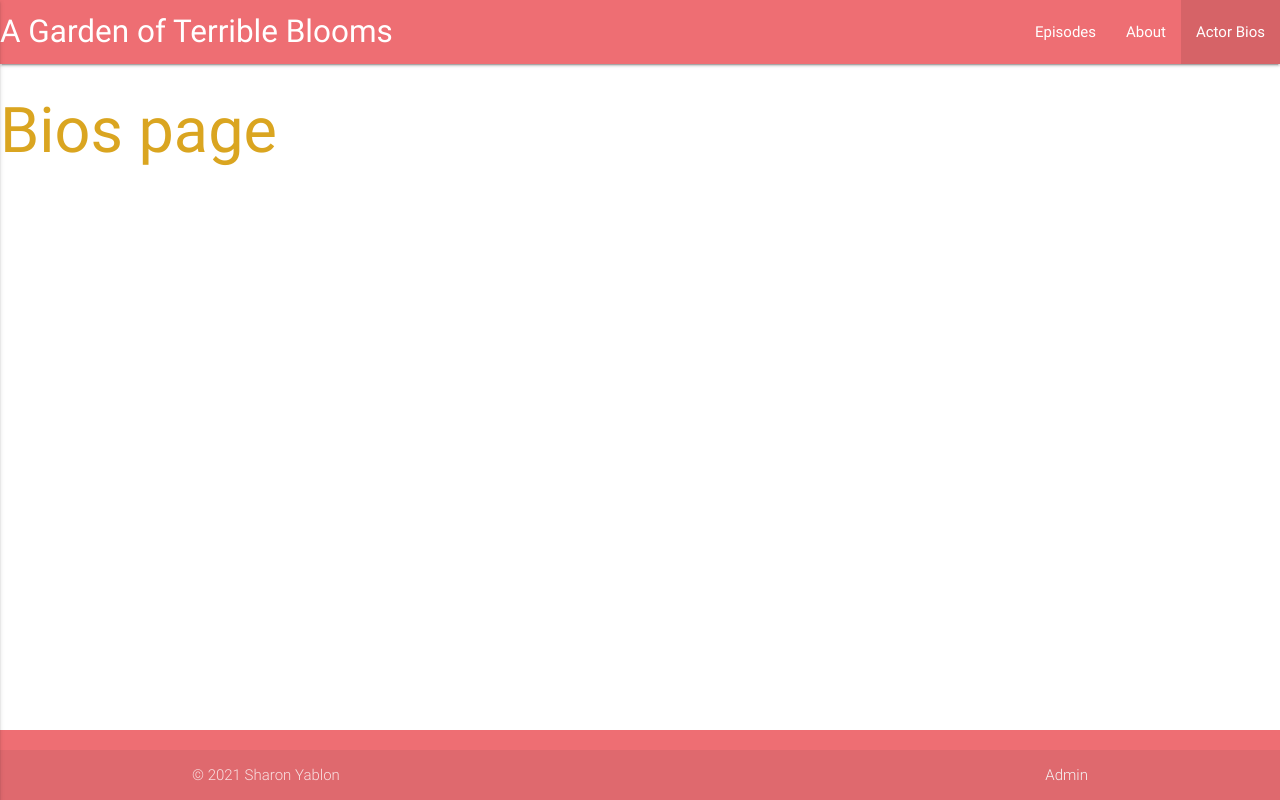
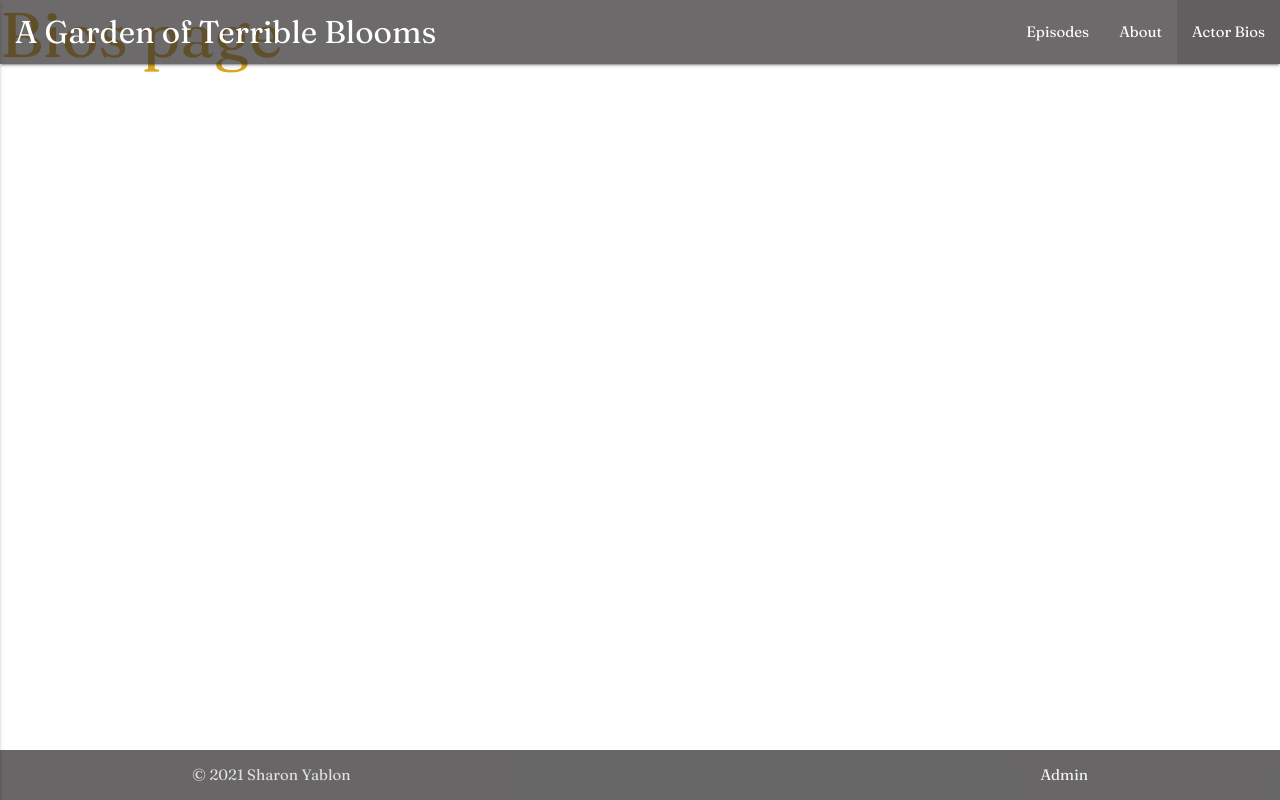
Before and after one commit to dylanaldrich/terribleblooms, a Django app: page /bios/ in a window 1280 px wide. Run offline with Django 3.2, Linux system fonts and the light colour scheme; some libraries are stand-ins or nearby versions.

Commit message:
adds image and some styling to navbar and homepage

```diff
--- a/main_app/static/styles/main.css
+++ b/main_app/static/styles/main.css
@@ -1,13 +1,56 @@
+@import url('https://fonts.googleapis.com/css2?family=Fraunces&display=swap');
+
+* {
+    padding: 0;
+    margin: 0;
+}
+
 body {
     display: flex;
     min-height: 100vh;
     flex-direction: column;
+    font-family: 'Fraunces', serif;
 }
 
 main {
     flex: 1 0 auto;
 }
 
+.page-footer {
+    padding-top: 0;
+}
+
 h1 {
+    margin-top: 0;
     color: goldenrod;
+
 }
+
+nav {
+    position: absolute;
+    background-color: rgba(46, 44, 45, 0.7);
+}
+
+nav .brand-logo {
+    padding: 0 15px;
+}
+
+.page-footer {
+    background-color: rgba(46, 44, 45, 0.7);
+}
+
+#home-header {
+    height: 700px;
+    background-image: url('../assets/artwork/sweetnectar_cassietaggart.jpg');
+    background-size: 100%;
+    background-position-y: 50%;
+}
+
+.home-title {
+    position: absolute;
+    top: 50%;
+    left: 50%;
+    transform: translate(-50%, -50%);
+    max-width: 30%;
+    text-align: center;
+}
--- a/main_app/templates/base.html
+++ b/main_app/templates/base.html
@@ -5,11 +5,11 @@
 <head>
     <meta charset="UTF-8">
     <meta name="viewport" content="width=device-width, initial-scale=1.0">
-    <link rel="stylesheet" href="{% static 'styles/main.css' %}" >
     <link rel="stylesheet" href="https://cdnjs.cloudflare.com/ajax/libs/materialize/0.100.2/css/materialize.min.css">
     <link href="https://fonts.googleapis.com/icon?family=Material+Icons" rel="stylesheet">
     <script type = "text/javascript" src = "https://code.jquery.com/jquery-2.1.1.min.js"></script>
     <script src="https://cdnjs.cloudflare.com/ajax/libs/materialize/0.100.2/js/materialize.min.js"></script>
+    <link rel="stylesheet" href="{% static 'styles/main.css' %}">
     <title>A Garden of Terrible Blooms</title>
 </head>
 <body>
```
Also changed, not shown: main_app/templates/home.html (+5 -2 lines), main_app/static/assets/artwork/babyhouse_cassietaggart.jpg (added), main_app/static/assets/artwork/flycatcher_cassietaggart.jpg (added), 2 other files.
